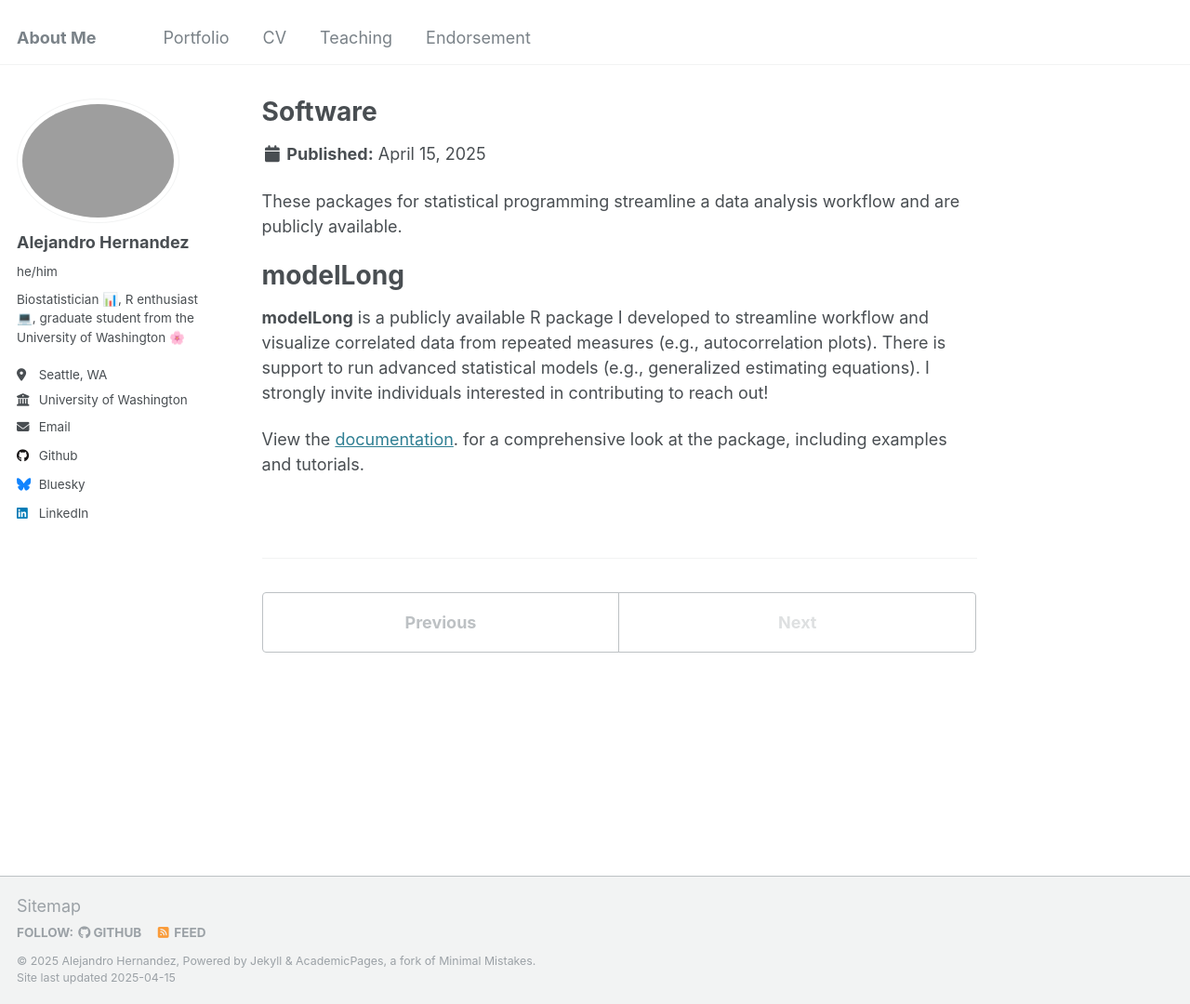
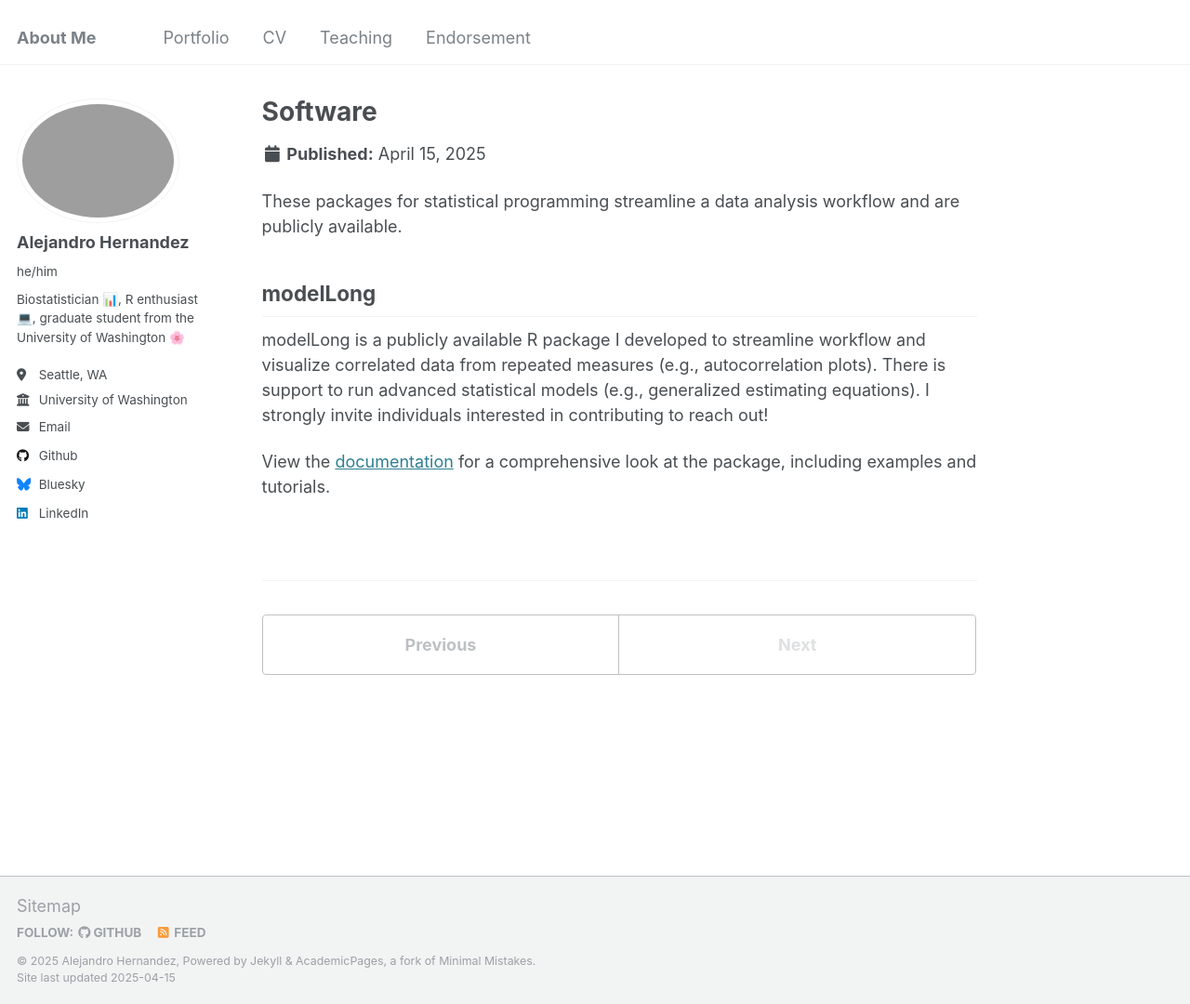
Before and after one commit to alejandroh3005/alejandroh3005.github.io, a Jekyll site: the page built from _portfolio/software-portfolio.md, in a window 1280 px wide and 1080 px high. Shown: the whole window at 93% size. Built offline with Jekyll 4.4.1, drawn with Linux system fonts in a browser that asks for light colours.

```diff
--- a/_portfolio/software-portfolio.md
+++ b/_portfolio/software-portfolio.md
@@ -9,8 +9,8 @@ editor_options:
 
 These packages for statistical programming streamline a data analysis workflow and are publicly available.
 
-# modelLong
+## modelLong
 
-**modelLong** is a publicly available R package I developed to streamline workflow and visualize correlated data from repeated measures (e.g., autocorrelation plots). There is support to run advanced statistical models (e.g., generalized estimating equations). I strongly invite individuals interested in contributing to reach out!
+modelLong is a publicly available R package I developed to streamline workflow and visualize correlated data from repeated measures (e.g., autocorrelation plots). There is support to run advanced statistical models (e.g., generalized estimating equations). I strongly invite individuals interested in contributing to reach out!
 
-View the [documentation](https://alejandroh3005.github.io/modelLong/index.html). for a comprehensive look at the package, including examples and tutorials.
+View the [documentation](https://alejandroh3005.github.io/modelLong/index.html) for a comprehensive look at the package, including examples and tutorials.
```
Also changed, not shown: _portfolio/public-health-portfolio.md (+4 -0 lines).
